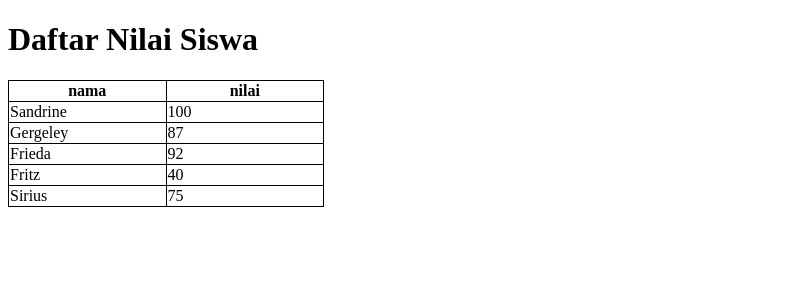
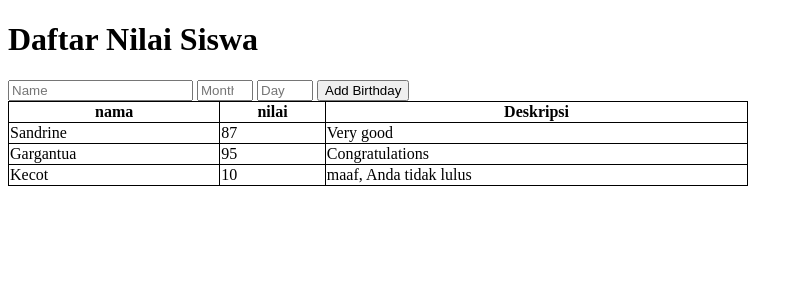
Before and after one commit to 15pplgb/Studi-kasus1, a Flask app: page / in a window 1280 px wide. Shown: the top 300 px of the page, without its empty margins (0-803 px from the left). Run offline with Flask 3, Linux system fonts and the light colour scheme; some libraries are stand-ins or nearby versions.

Commit message:
studi kasus 3
studi kasus 3

```diff
--- a/score/app.py
+++ b/score/app.py
@@ -1,16 +1,18 @@
-from flask import Flask, render_template
+from flask import Flask, render_template, request, redirect
+from cs50 import SQL
 
 app = Flask(__name__)
+db = SQL("sqlite:///score.db")
+@app.route("/", methods=["GET", "POST"])
+def index():
+        if request.method == "POST":
+            name = request.form.get("name")
+            score = request.form.get("score")
 
-# Data students
-students = [
-    {"name": "Sandrine", "score": 100},
-    {"name": "Gergeley", "score": 87},
-    {"name": "Frieda", "score": 92},
-    {"name": "Fritz", "score": 40},
-    {"name": "Sirius", "score": 75},
-]
+            db.execute("INSERT INTO score (name, score) VALUES(?, ?)", name, score)
 
-@app.route("/")
-def index():
-    return render_template("index.html", students=students)
+            return redirect("/")
+        else:
+
+            students = db.execute("SELECT * FROM score")
+            return render_template("index.html", students=students)
--- a/score/templates/index.html
+++ b/score/templates/index.html
@@ -8,18 +8,31 @@
         table, th, td {
           border: 1px solid black;
           border-collapse: collapse;
-          width: 25%;
         }
         </style>
 </head>
 <body>
     <h1>Daftar Nilai Siswa</h1>
 
+    <div>
+        <form action="/" method="POST">
+            <!-- Membuat input teks -->
+            <input name="name" placeholder="Name" type="text">
+            <!-- Membuat input number -->
+            <input name="month" placeholder="Month" type="number" min="1" max="12">
+            <input name="day" placeholder="Day" type="number" min="1" max="31">
+            <!-- Membuat tombol submit -->
+            <input type="submit" value="Add Birthday">
+            <!-- Penutupan form -->
+        </form>
+    </div>
+
     <table>
         <thead>
             <tr>
-                <th>nama</th>
-                <th>nilai</th>
+                <th style="width: 10%;">nama</th>
+                <th style="width: 5%;">nilai</th>
+                <th style="width: 20%;">Deskripsi</th>
             </tr>
         </thead>
         <tbody>
@@ -27,12 +40,19 @@
             <tr>
                 <td>{{ student['name']}}</td>
                 <td>{{ student['score']}}</td>
+                <td>{% if student['score'] > 90 %}
+                     Congratulations
+                    {% elif student['score'] >= 76 %}
+                     Very good
+                    {% else %}
+                     maaf, Anda tidak lulus
+                    {% endif %}</td>
             </tr>
             {% endfor %}
         </tbody>
     </table>
 
-    <!-- <ul>
+   <!-- <ul>
         {% for student in students %}
             <li>
                 Nama: {{ student['name'] }} - Nilai: {{ student['score'] }}
```
Also changed, not shown: score/score.db (added).
